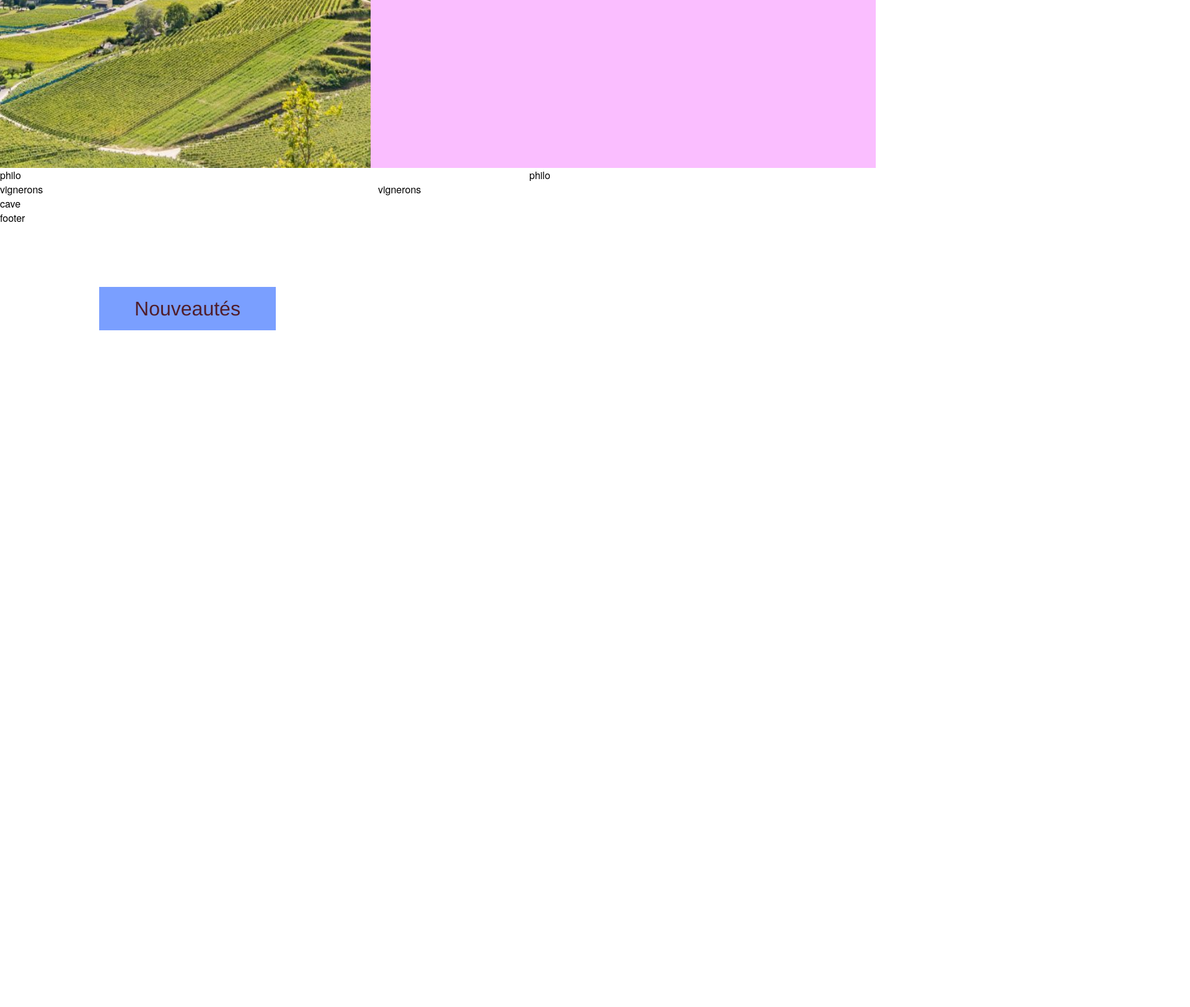
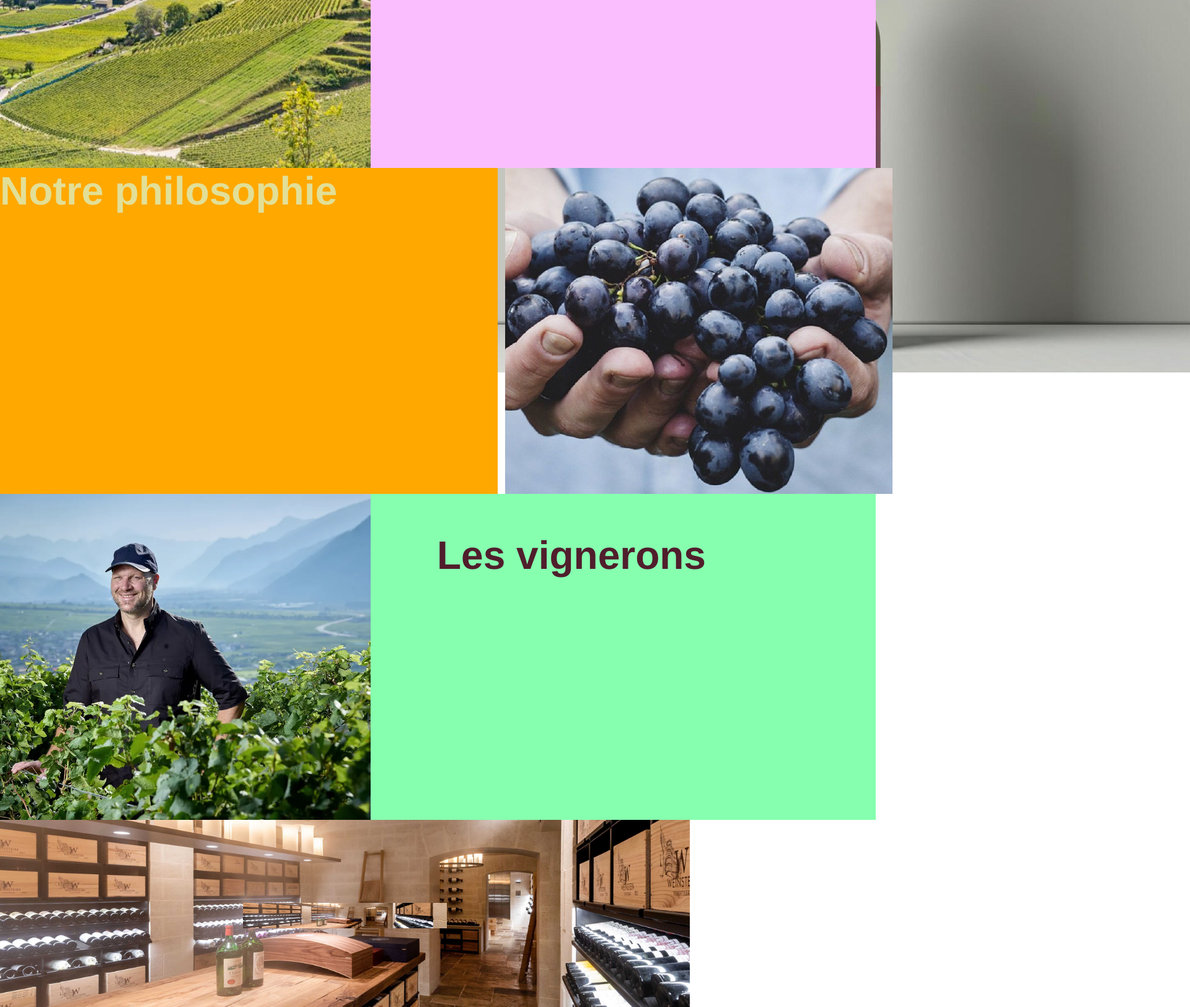
Before and after one commit to OscarDu93/imd2-examen-vin-OscarDu93, a website built with Parcel: page src/index.html in a window 1280 px wide. Shown: the part 1175-2800 px from the top of the page at 62% size, 1920 px wide, since content can reach past the window. Built offline with nearby package versions, Linux system fonts and the light colour scheme; files whose address does not match are found by name.

Commit message:
cta cave

```diff
--- a/src/index.html
+++ b/src/index.html
@@ -41,14 +41,10 @@
         <div class="col">
           <div class="intro">
             <div class="txtbtn">
-              <img
-                src="img/vin rouge.png"
-                style="width: 1438px; height: 682px; object-fit: cover"
-                alt="packshot"
-              />
               <p class="sauvage">Sauvage et authentique.</p>
               <div class="cta">Nouveautés</div>
             </div>
+            <img src="img/vin rouge.png" alt="packshot" />
           </div>
         </div>
       </div>
@@ -71,21 +67,39 @@
 
     <div class="philo">
       <div class="row">
-        <div class="col-7">philo</div>
-        <div class="col-5">philo</div>
+        <div class="col-7">
+          <p class="Philo">Notre philosophie</p>
+        </div>
+        <div class="col-5">
+          <img src="img/raisin.png" alt="raisin" />
+        </div>
       </div>
     </div>
 
     <div class="vignerons">
       <div class="row">
-        <div class="col-5">vignerons</div>
-        <div class="col-7">vignerons</div>
+        <div class="col-5">
+          <img
+            src="img/legoat.webp"
+            style="width: 625px; height: 526px; object-fit: cover"
+            alt="vigneron"
+          />
+        </div>
+        <div class="col-7">
+          <p class="goat">Les vignerons</p>
+        </div>
       </div>
     </div>
 
     <div class="cave">
       <div class="row">
-        <div class="col">cave</div>
+        <div class="col">
+          <img src="img/cave.jpg" alt="cave" />
+            <div class="cta">
+              <p class="Cave">Visitez notre cave.</p>
+          </div>
+          </div>
+        </div>
       </div>
     </div>
 
--- a/src/scss/main.scss
+++ b/src/scss/main.scss
@@ -146,7 +146,7 @@ body {
   line-height: normal;
 }
 
-.Intro .img {
+.txtbtn img {
   display: flex;
   width: 1438px;
   height: 682px;
@@ -158,11 +158,6 @@ body {
   background: url(../img/vin\ rouge.png) lightgray 50% / cover no-repeat;
 }
 
-.cepages .img {
-  width: 625px;
-  height: 526px;
-  flex-shrink: 0;
-}
 .cepages .col-7 {
   display: flex;
   width: 815px;
@@ -182,3 +177,77 @@ body {
   font-weight: 700;
   line-height: normal;
 }
+
+.philo .col-7 {
+  display: flex;
+  width: 815px;
+  height: 526px;
+  padding: 62px 107;
+  align-items: flex-start;
+  gap: 10px;
+  flex-shrink: 0;
+  background: #ffa800;
+}
+
+.Philo {
+  color: #e2df97;
+  font-family: "Helvetica Neue";
+  font-size: 64px;
+  font-style: normal;
+  font-weight: 700;
+  line-height: normal;
+}
+
+.vignerons .col-7 {
+  display: flex;
+  width: 815px;
+  height: 526px;
+  padding: 62px 107px;
+  align-items: flex-start;
+  gap: 10px;
+  flex-shrink: 0;
+  background: #86ffaf;
+}
+
+.goat {
+  color: #501e2c;
+  font-family: "Helvetica Neue";
+  font-size: 64px;
+  font-style: normal;
+  font-weight: 700;
+  line-height: normal;
+}
+
+.cave img {
+  display: flex;
+  width: 1113px;
+  height: 309px;
+  padding: 134px 392px;
+  flex-direction: column;
+  justify-content: center;
+  align-items: center;
+  gap: 10px;
+  flex-shrink: 0;
+  background: url(../img/cave.jpg) lightgray 50% / cover no-repeat;
+}
+
+.cave .cta {
+  display: flex;
+  width: 356px;
+  height: 89px;
+  padding: 25px 38px;
+  justify-content: center;
+  align-items: center;
+  gap: 10px;
+  flex-shrink: 0;
+  background: #7a9fff;
+}
+
+.Cave {
+  color: #501e2c;
+  font-family: "Helvetica Neue";
+  font-size: 32px;
+  font-style: normal;
+  font-weight: 500;
+  line-height: normal;
+}
```
Also changed, not shown: src/img/raisin.jpg (deleted), src/img/raisin.png (added).
